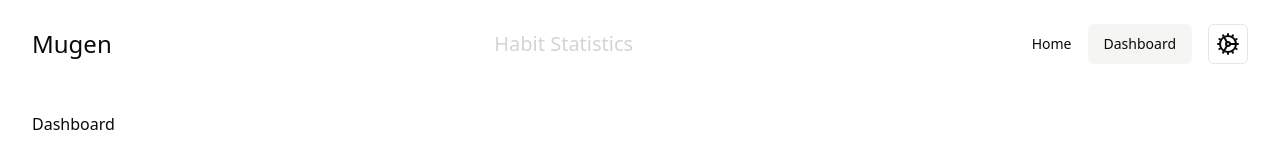
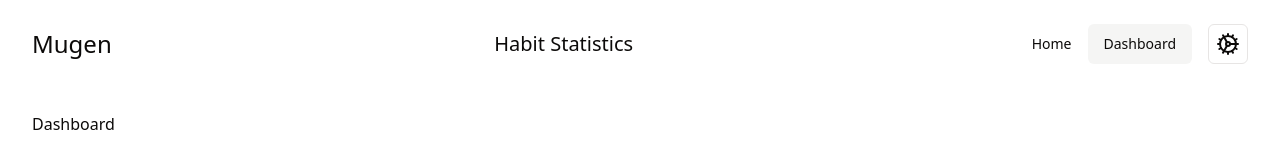
Before and after one commit to etherbits/mugen, a React (Vite) app: page /dashboard in a window 1280 px wide. Shown: the top 160 px of the page. Built offline with nearby package versions, Linux system fonts and the light colour scheme.

Commit message:
changing title view color to accomodate both themes

```diff
--- a/src/components/ui/header.tsx
+++ b/src/components/ui/header.tsx
@@ -20,7 +20,7 @@ const Header = () => {
   return (
     <header className="flex justify-between items-center px-8 py-6">
       <span className="text-2xl">Mugen</span>
-      <h1 className="text-zinc-300 text-xl">
+      <h1 className="text-foreground text-xl">
         {navLinks.find((navLink) => navLink.path === currentPath)?.title}
       </h1>
       <section className="flex gap-4">
```
